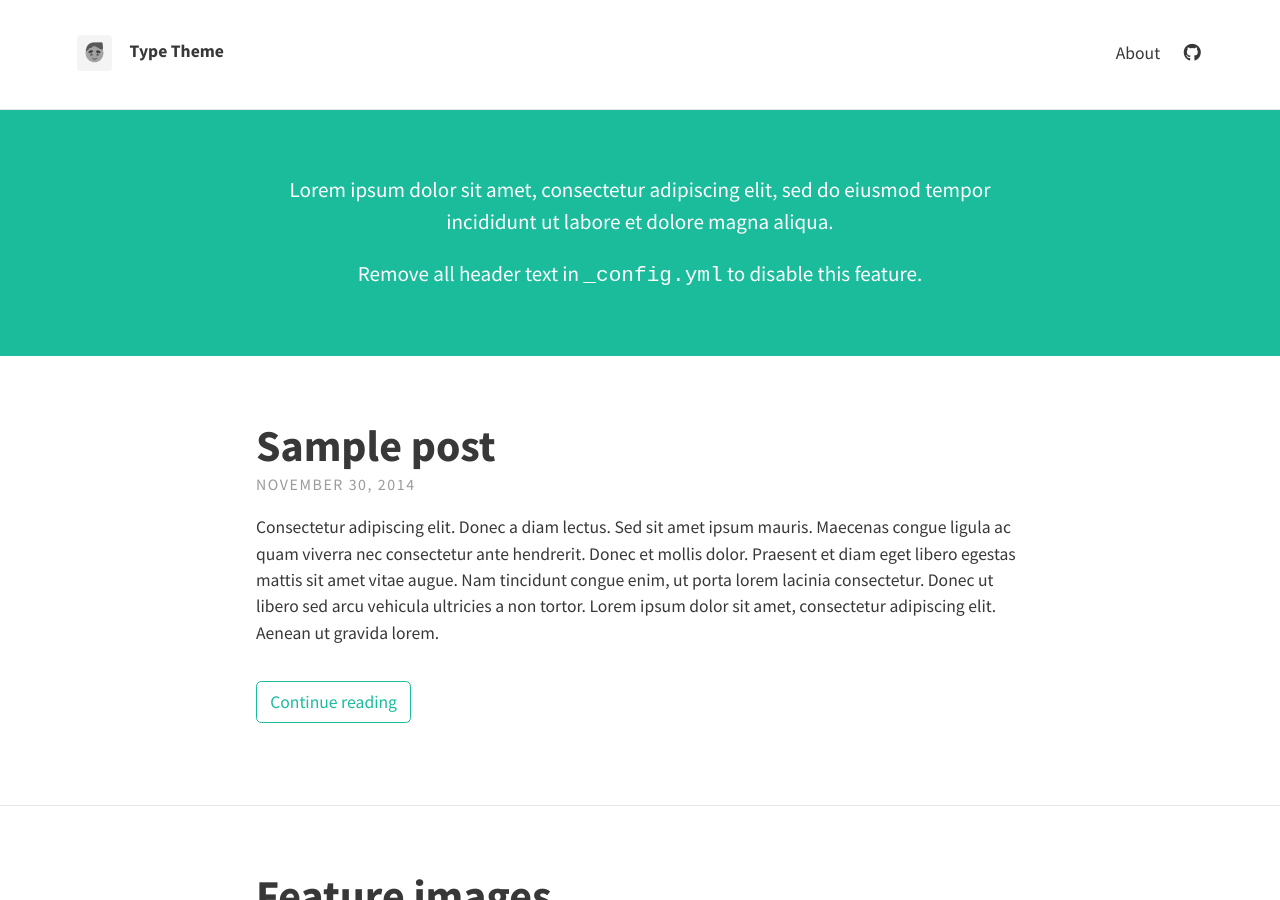
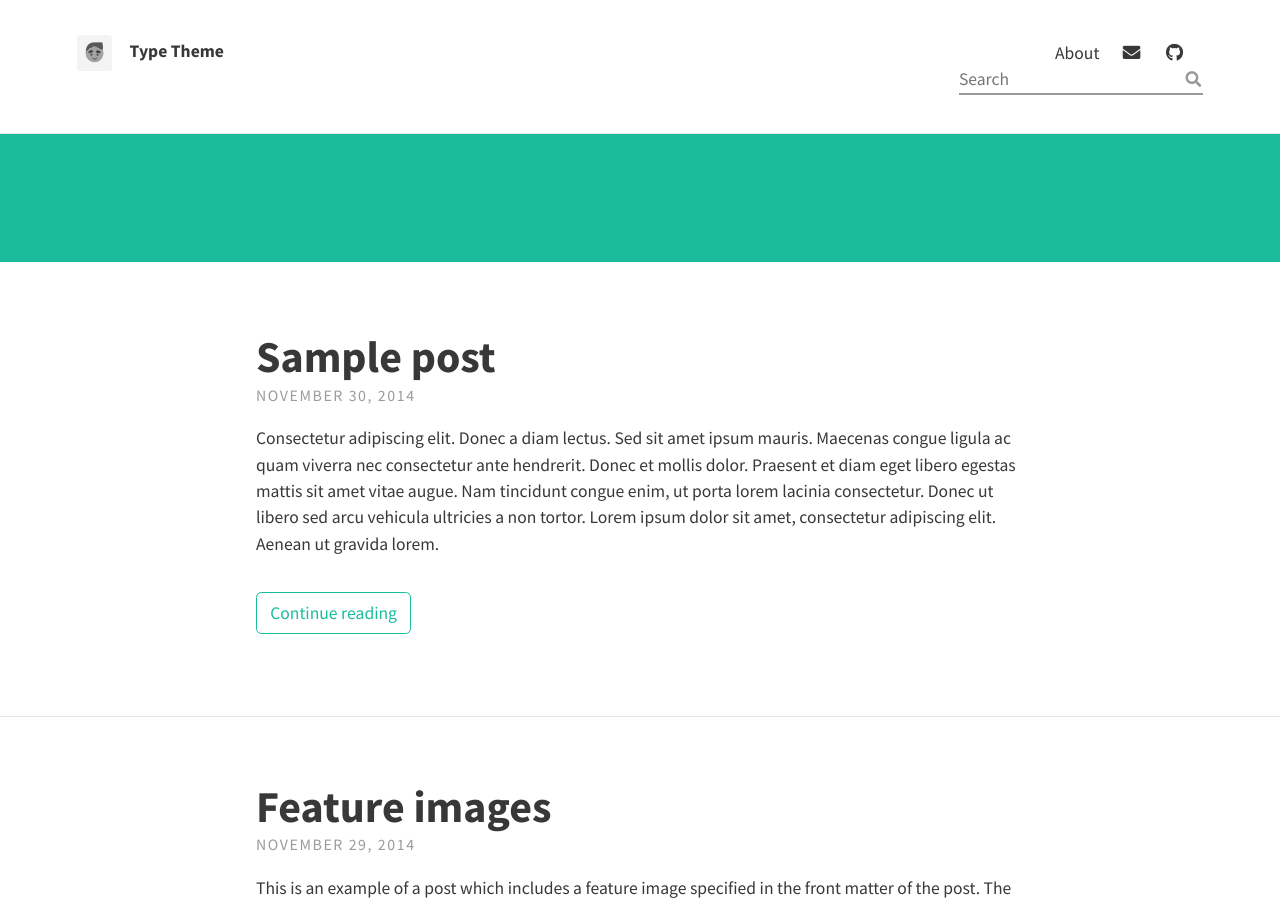
Before and after one commit to bradleyfrank/cliday, a Jekyll site: the page built from index.html, in a window 1280 px wide and 900 px high. Built offline with Jekyll 4.4.1, drawn with Linux system fonts in a browser that asks for light colours; nearby versions of some CDN libraries; the list of posts is cut into pages by our own code.

Commit message:
More refinement.

```diff
--- a/_config.yml
+++ b/_config.yml
@@ -13,23 +13,20 @@ theme_settings:
 
   # Header and footer text
   header_text: >
-     <p>Lorem ipsum dolor sit amet, consectetur adipiscing elit, sed do eiusmod tempor incididunt ut labore et dolore magna aliqua.</p>
-
-     <p>Remove all header text in <code>_config.yml</code> to disable this feature.</p>
   header_text_feature_image:
   footer_text: >
    Powered by <a href="https://jekyllrb.com/">Jekyll</a> with <a href="https://github.com/rohanchandra/type-theme">Type Theme</a>
 
   # Icons
   rss: false
-  email_address: # Full email address, e.g. "sam@example.com"
+  email_address: bradfrank@fastmail.com
   behance:
   bitbucket:
   dribbble:
   facebook:
   flickr:
   gitlab:
-  github: "rohanchandra/type-theme"
+  github: "bradleyfrank/cliday"
   gitter:
   google_plus:
   instagram:
@@ -48,7 +45,7 @@ theme_settings:
   google_analytics: # Tracking ID, e.g. "UA-000000-01"
   disqus_shortname:
   katex: true # Enable if using math markup
-  search: false # Enable the search feature
+  search: true # Enable the search feature
 
   # Localization strings
   str_follow_on: "Follow on"
```
